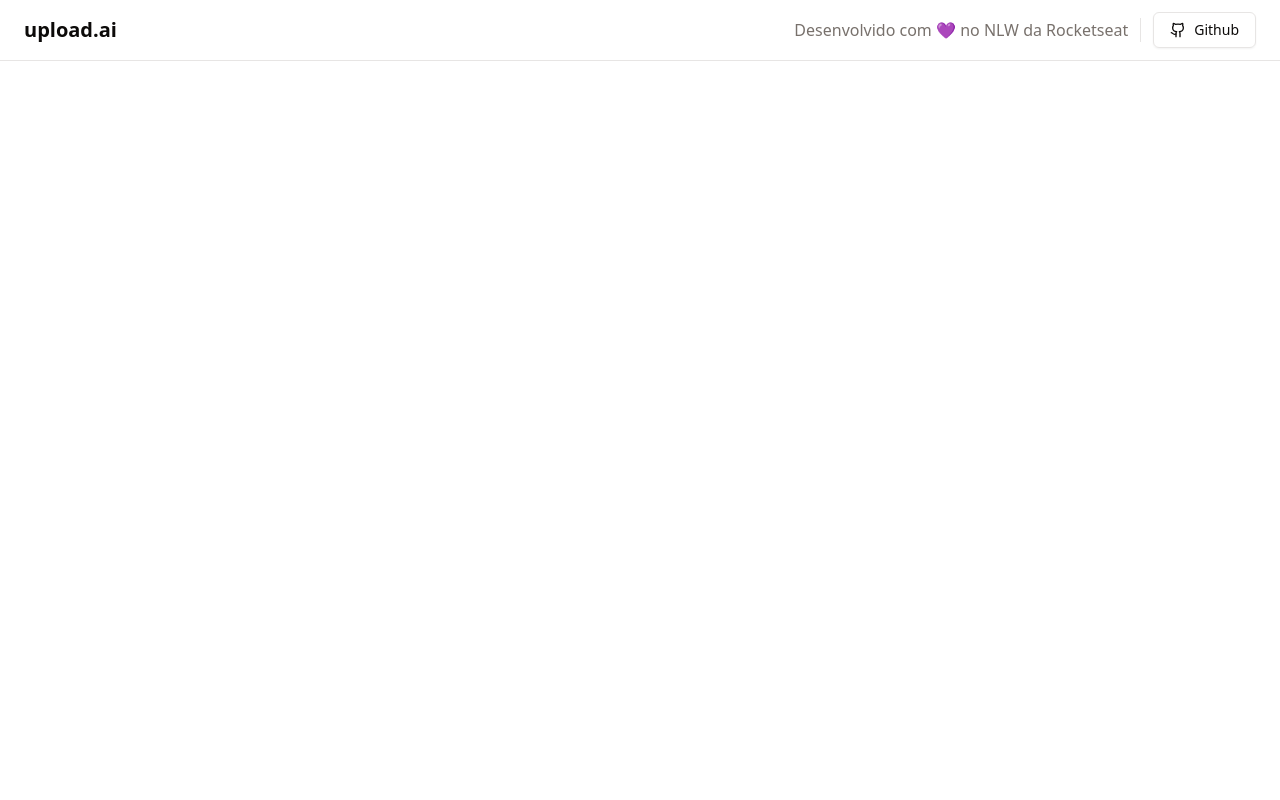
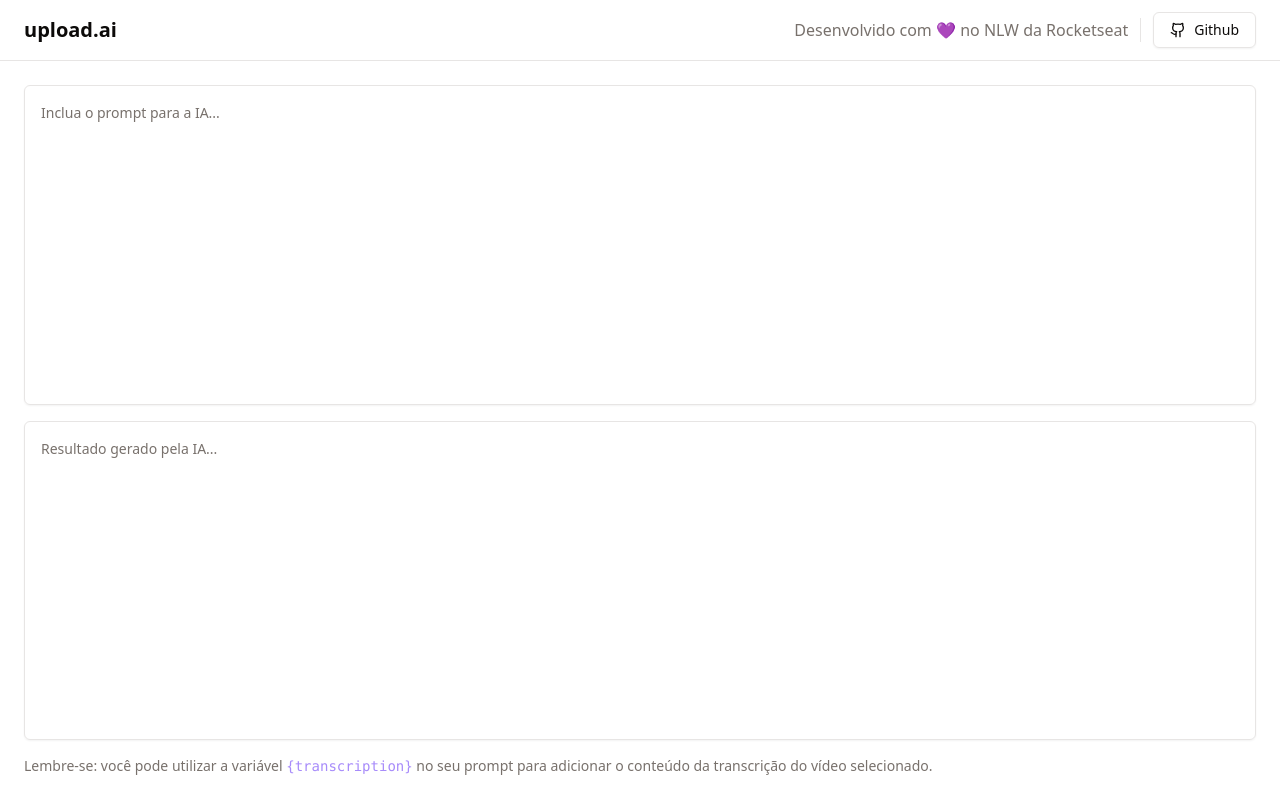
Before and after one commit to gialencar/upload-ai-web, a React (Vite) app: page / in a window 1280 px wide. Built offline with nearby package versions, Linux system fonts and the light colour scheme.

Commit message:
feat: implement main area
add main area containing prompt textarea and output textarea

```diff
--- a/src/App.tsx
+++ b/src/App.tsx
@@ -1,6 +1,7 @@
 import { Github } from "lucide-react";
 import { Button } from "./components/ui/button";
 import { Separator } from "./components/ui/separator";
+import { Textarea } from "./components/ui/textarea";
 
 export function App() {
   return (
@@ -20,6 +21,29 @@
           </Button>
         </div>
       </div>
+
+      <main className="flex flex-1 gap-6 p-6">
+        <div className="flex flex-1 flex-col gap-4">
+          <div className="grid flex-1 grid-rows-2 gap-4">
+            <Textarea
+             placeholder="Inclua o prompt para a IA..."
+             className="resize-none p-4 leading-relaxed"
+             />
+            <Textarea
+             placeholder="Resultado gerado pela IA..."
+             className="resize-none p-4 leading-relaxed"
+             readOnly
+             />
+          </div>
+
+          <p className="text-sm text-muted-foreground">
+            Lembre-se: você pode utilizar a variável{" "}
+            <code className="text-violet-400">{`{transcription}`}</code> no seu
+            prompt para adicionar o conteúdo da transcrição do vídeo
+            selecionado.
+          </p>
+        </div>
+      </main>
     </div>
   );
 }
--- /dev/null
+++ b/src/components/ui/textarea.tsx
@@ -0,0 +1,24 @@
+import * as React from "react"
+
+import { cn } from "@/lib/utils"
+
+export interface TextareaProps
+  extends React.TextareaHTMLAttributes<HTMLTextAreaElement> {}
+
+const Textarea = React.forwardRef<HTMLTextAreaElement, TextareaProps>(
+  ({ className, ...props }, ref) => {
+    return (
+      <textarea
+        className={cn(
+          "flex min-h-[60px] w-full rounded-md border border-input bg-transparent px-3 py-2 text-sm shadow-sm placeholder:text-muted-foreground focus-visible:outline-none focus-visible:ring-1 focus-visible:ring-ring disabled:cursor-not-allowed disabled:opacity-50",
+          className
+        )}
+        ref={ref}
+        {...props}
+      />
+    )
+  }
+)
+Textarea.displayName = "Textarea"
+
+export { Textarea }
```
